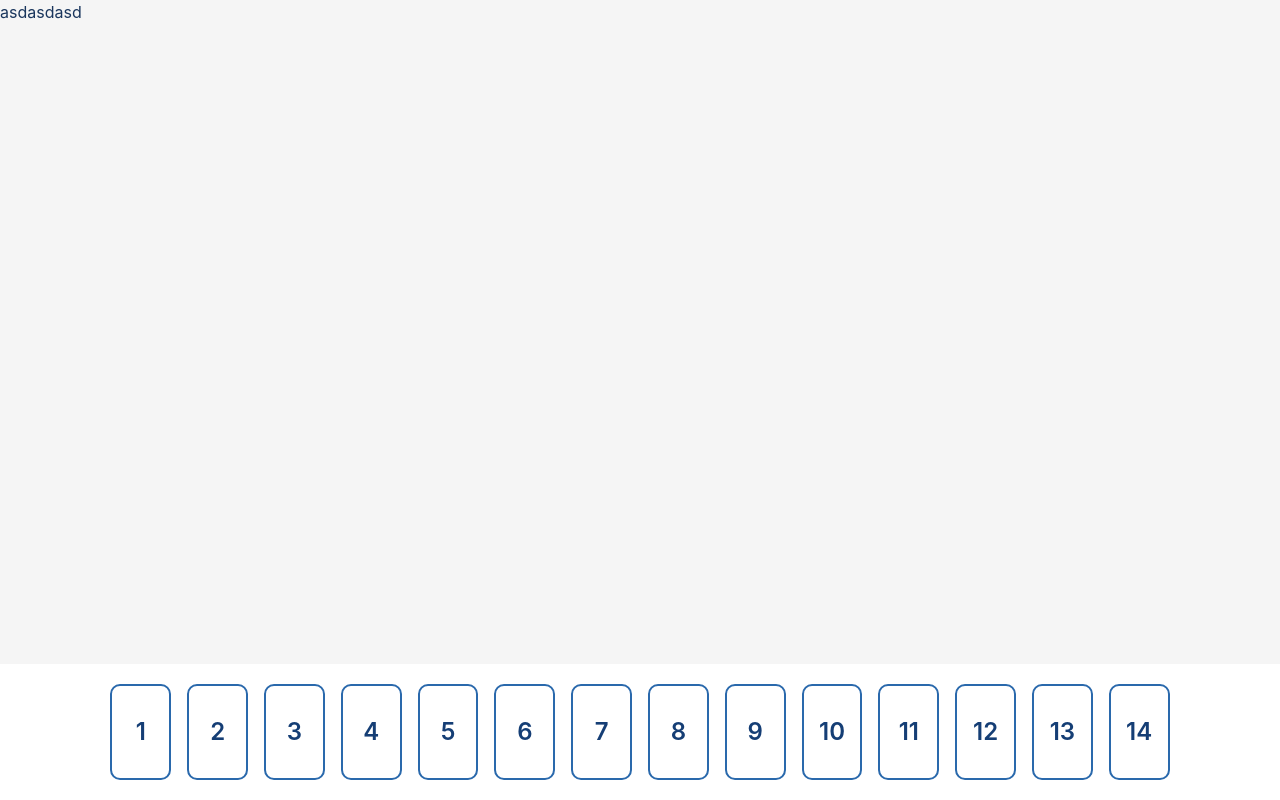
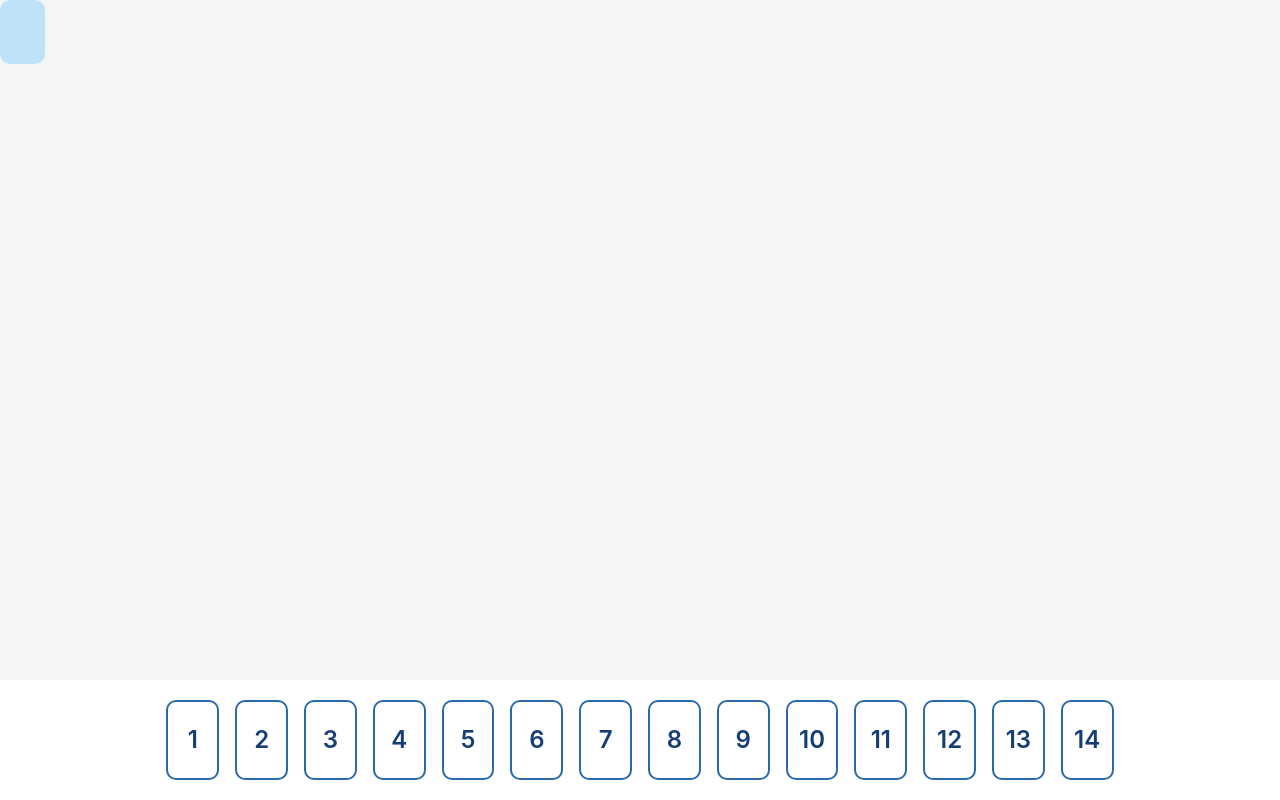
Before and after one commit to virtorodrigues/planning-poker, a Next.js app: page /game in a window 1280 px wide. Built offline with nearby package versions, Linux system fonts and the light colour scheme.

Commit message:
create user card

```diff
--- a/src/components/CardToChoose.tsx
+++ b/src/components/CardToChoose.tsx
@@ -3,11 +3,10 @@ import { CardToChooseProps } from "../core/types"
 
 export function CardToChoose({ score, active, handleActiveCard }: CardToChooseProps) {
   return (
-    <Box py={5} as="li" display="inline-block">
     <Button
       onClick={() => handleActiveCard(score)}
-        h={"6rem"}
-        w={"3.8rem"}
+      h={"5rem"}
+      w={"3.3rem"}
       border={"2px"}
       borderColor="brand.700"
       borderRadius={10}
@@ -25,6 +24,5 @@ export function CardToChoose({ score, active, handleActiveCard }: CardToChoosePr
     >
       <Text fontWeight="semibold" fontSize={24}>{score}</Text>
     </Button >
-    </Box >
   )
 }
--- /dev/null
+++ b/src/components/CardUser.tsx
@@ -0,0 +1,32 @@
+import { Flex, Text } from "@chakra-ui/react"
+import { CardUserProps } from "../core/types";
+
+export function CardUser({ status = "initial", score }: CardUserProps) {
+  const showScore = status === 'showed';
+  const borderColor = status === 'initial' ? 'blue.100' : 'brand.700';
+  let bgColor = 'blue.100';
+
+  if (status === 'active') {
+    bgColor = 'brand.700';
+  } else if (status === 'showed') {
+    bgColor = 'transparent';
+  }
+
+  return (
+    <Flex
+      justifyContent="center"
+      alignItems="center"
+      h={"4rem"}
+      w={"2.8rem"}
+      border={"2px"}
+      borderColor={borderColor}
+      borderRadius={10}
+      bg={bgColor}
+      _hover={{
+        cursor: "default"
+      }}
+    >
+      <Text fontWeight="semibold" fontSize={18}>{showScore && score}</Text>
+    </Flex>
+  )
+}
--- a/src/components/ListOfCards.tsx
+++ b/src/components/ListOfCards.tsx
@@ -35,19 +35,20 @@ export function ListOfCards() {
         as="ul"
         overflowY={"hidden"}
         overflowX={"auto"}
-        paddingX={10}
+        paddingX={[5, 5, 10]}
         whiteSpace={'nowrap'}
         width={"100%"}
         listStyleType={"none"}
         textAlign="center"
       >
         {cards.map((card, index) => (
-          <CardToChoose
-            key={index}
-            active={card.active}
-            score={card.score}
-            handleActiveCard={handleActiveCard}
-          />
+          <Box key={index} py={5} as="li" display="inline-block">
+            <CardToChoose
+              active={card.active}
+              score={card.score}
+              handleActiveCard={handleActiveCard}
+            />
+          </Box>
         ))}
       </Box >
     </Box>
--- a/src/core/types.ts
+++ b/src/core/types.ts
@@ -3,3 +3,8 @@ export type CardToChooseProps = {
   score: number;
   handleActiveCard: (score: number) => void;
 }
+
+export type CardUserProps = {
+  status?: 'showed' | 'active' | 'initial';
+  score: number;
+}
--- a/src/pages/game.tsx
+++ b/src/pages/game.tsx
@@ -1,14 +1,14 @@
 import { Flex } from '@chakra-ui/react'
 import type { NextPage } from 'next'
+import { CardUser } from '../components/CardUser';
 import { ListOfCards } from '../components/ListOfCards';
 
 const Landing: NextPage = () => {
 
   return (
     <Flex h="100vh" direction="column" >
-      <Flex >
-        asdasdasd
-      </Flex>
+
+      <CardUser score={54} />
 
       <ListOfCards />
     </Flex>
```
Lines whose indentation alone changed are shown as unchanged.
